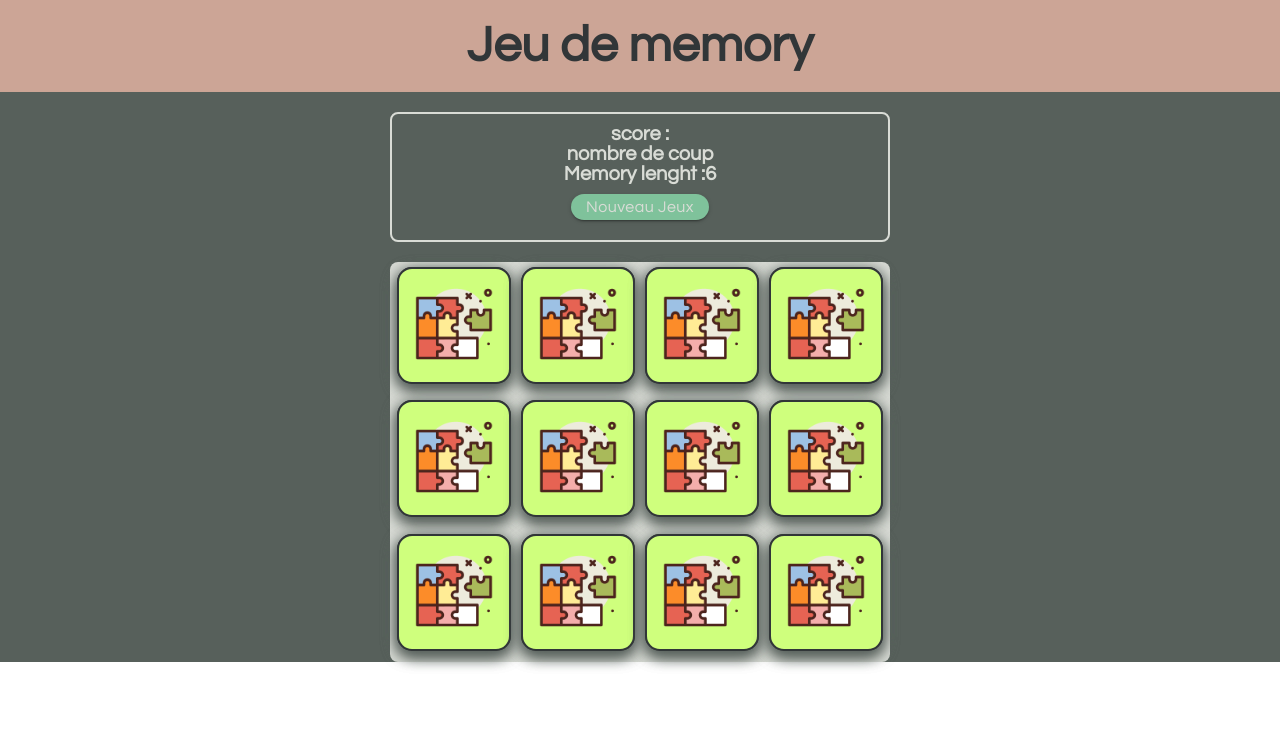
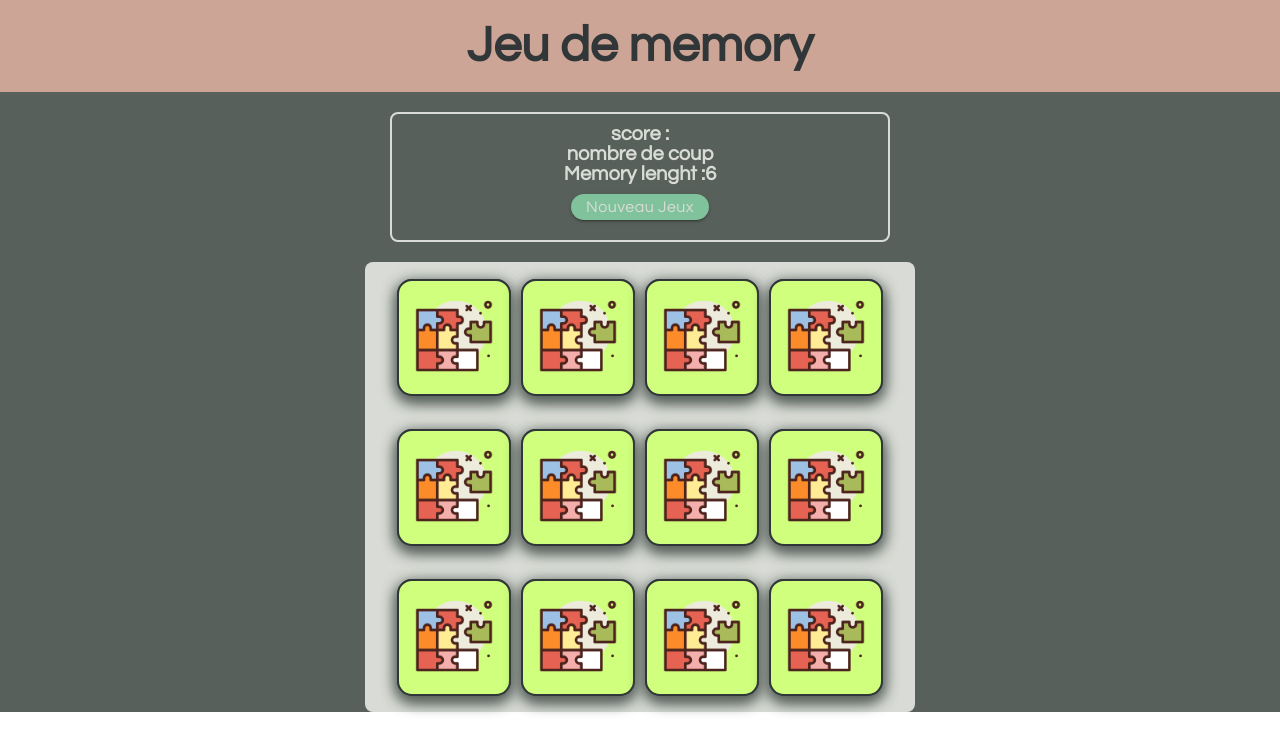
Before and after one commit to lliolla/jeux, a React (Vite) app: page /memory in a window 1280 px wide. Both pictures are taken after a click on the button "Nouveau Jeux". Shown: the top 752 px of the page. Built offline with nearby package versions, Linux system fonts and the light colour scheme.

Commit message:
STYLE:fix bug sur grille de jeux

```diff
--- a/src/pages/Memory.jsx
+++ b/src/pages/Memory.jsx
@@ -40,6 +40,7 @@ console.log("choiceOne",choiceOne,"choiceTwo",choiceTwo)
 
           </section>
         <section className="game-gird">
+        <div className="memory-game">
          {
             cards.map(card => (
                 <MemoryCard
@@ -49,6 +50,7 @@ console.log("choiceOne",choiceOne,"choiceTwo",choiceTwo)
                 />
             ))
          }
+             </div>
         </section>
 
 
--- a/src/style/_memory.scss
+++ b/src/style/_memory.scss
@@ -1,7 +1,16 @@
-.memory-card {
+.memory-game{
+
+    background-color: $grey-light;
+    border-radius: 8px;
+    display: flex;
+    flex-wrap: wrap;
+    justify-content: center;
+    align-items: center;
+    perspective: 800px;
+
+  .memory-card {
   cursor: pointer;
   position: relative;
-
   transition: 1s ease-in-out;
   transform-style: preserve-3d;
 
@@ -27,6 +36,8 @@
     transform: rotateY(0deg);
   }
 }
+}
+
 
 .flipped {
   transform: rotateY(180deg);
--- a/src/style/_setting.scss
+++ b/src/style/_setting.scss
@@ -60,14 +60,10 @@ $black: #313638;
     }
   }
   .game-gird {
-    background-color: $grey-light;
-    width: 500px;
-    height: 400px;
-    border-radius: 8px;
     margin: auto;
-    display: flex;
-    flex-wrap: wrap;
-    perspective: 800px;
+    width: 550px;
+    height: 450px;
+
   }
 }
 button {
```
Also changed, not shown: src/components/MemoryCard.jsx (line endings or trailing spaces).
